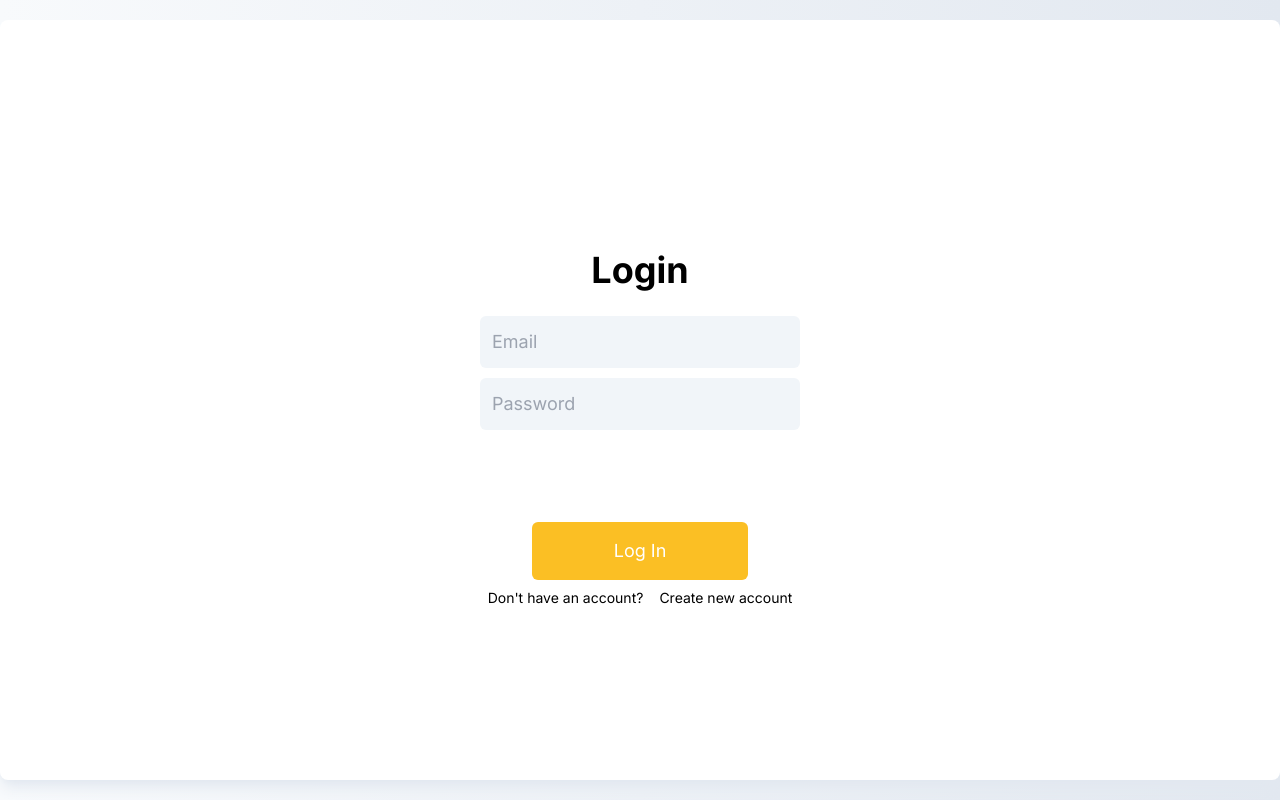
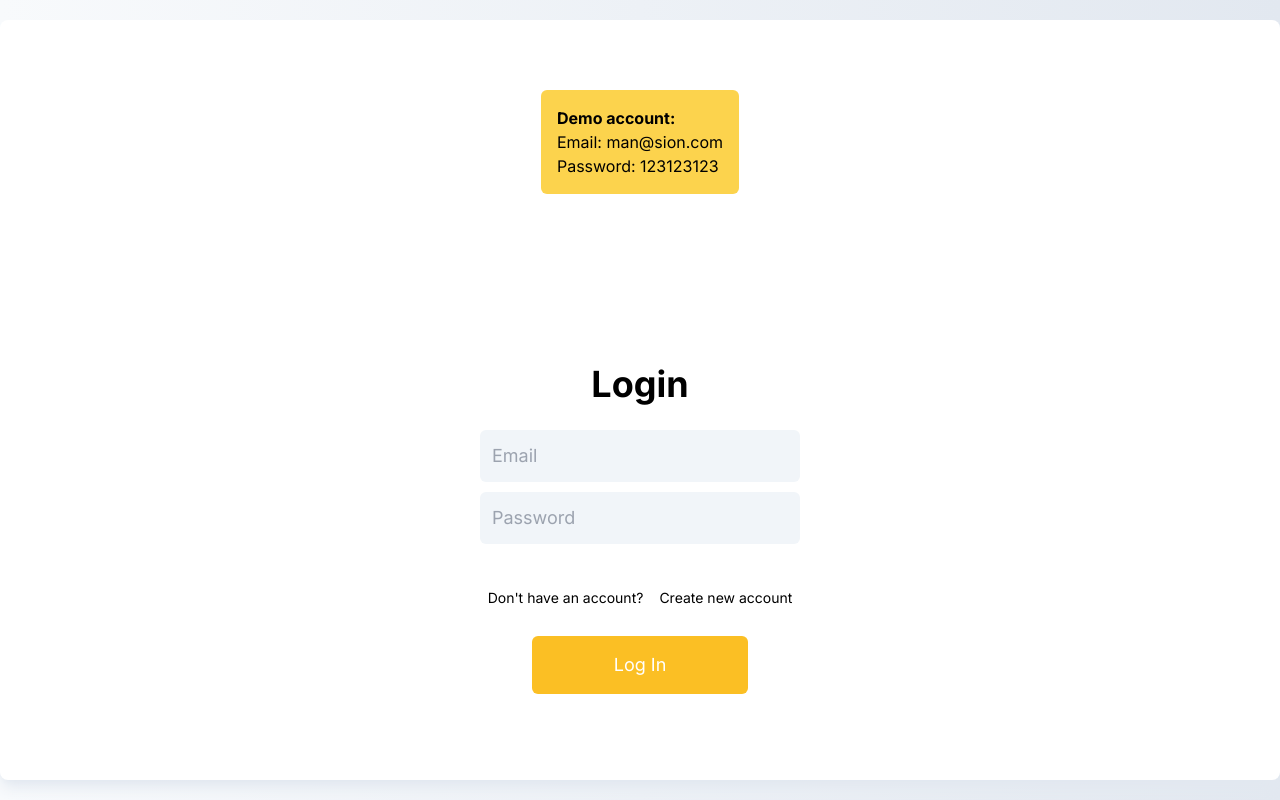
Before and after one commit to pankelix/Tiddy-APP, a React (Vite) app in the folder app/: page /login in a window 1280 px wide. Built offline with nearby package versions, Linux system fonts and the light colour scheme.

Commit message:
add login demo account

```diff
--- a/app/src/views/Login.jsx
+++ b/app/src/views/Login.jsx
@@ -29,6 +29,14 @@ function Login(props) {
 
     return <Container className='flex items-center justify-center gap-[25px] h-screen'>
         <article className='box-border bg-white rounded-lg w-screen h-[760px] px-[30px] py-[70px] flex flex-col items-center gap-[10px] shadow-lg shadow-slate-200'>
+            <div className='p-4 rounded-md bg-amber-300'>
+                <h4 className='font-semibold'>Demo account:</h4>
+                <div>
+                    <p>Email: man@sion.com</p>
+                    <p>Password: 123123123</p>
+                </div>
+            </div>
+
             <Form onSubmit={handleSubmit} className='select-none h-[38px] w-[360px] flex flex-col items-center gap-[10px] relative top-[10rem]'>
 
                 <h1 className='text-4xl font-semibold mb-[1rem]'>Login</h1>
@@ -36,6 +44,8 @@ function Login(props) {
                 <Input id='email-input' type='email' placeholder='Email' className='entrance-input'>Email</Input>
 
                 <Input id='password-input' type='password' placeholder='Password' className='entrance-input'>Password</Input>
+
+
 
                 <Button type='submit' className='cursor-pointer p-[1.8rem] border-none rounded-md text-lg text-white bg-amber-400 absolute top-[17rem] w-[216px] h-[30px] flex justify-center items-center'>Log In</Button>
             </Form>
```
